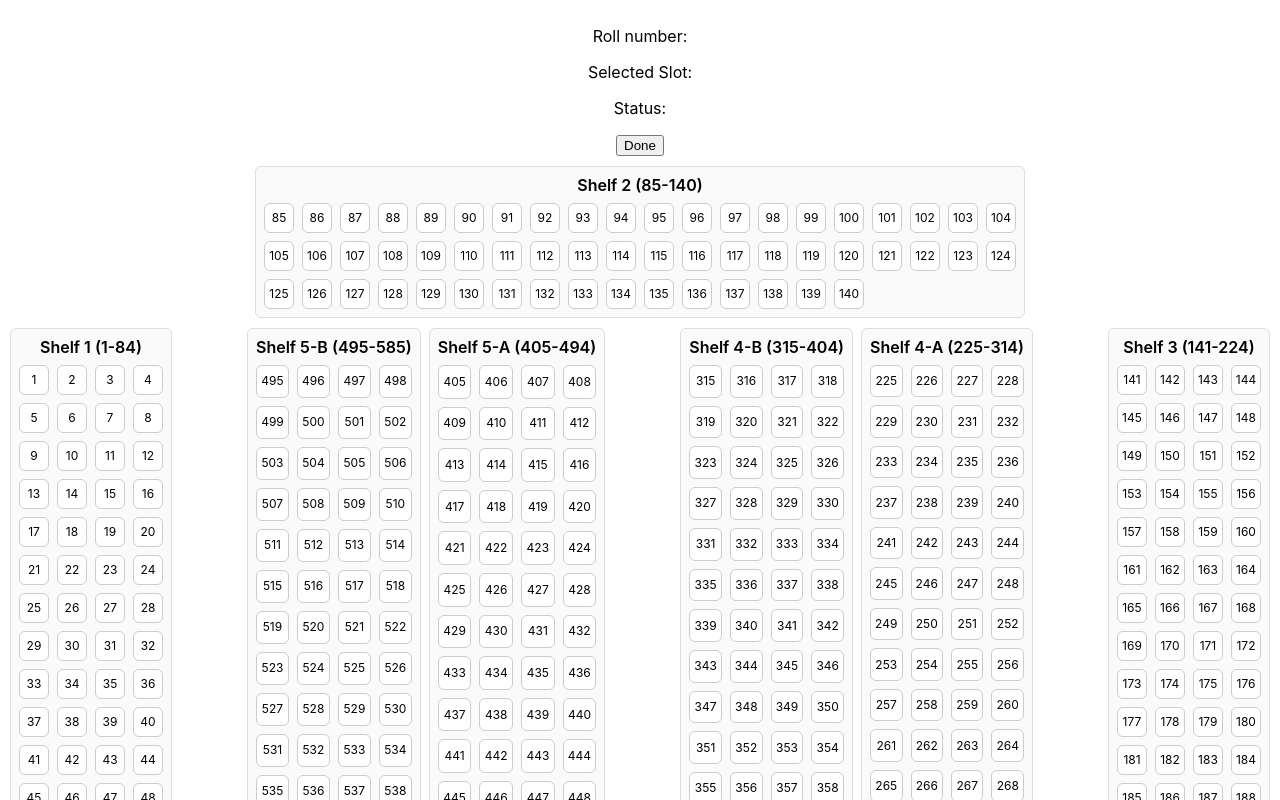
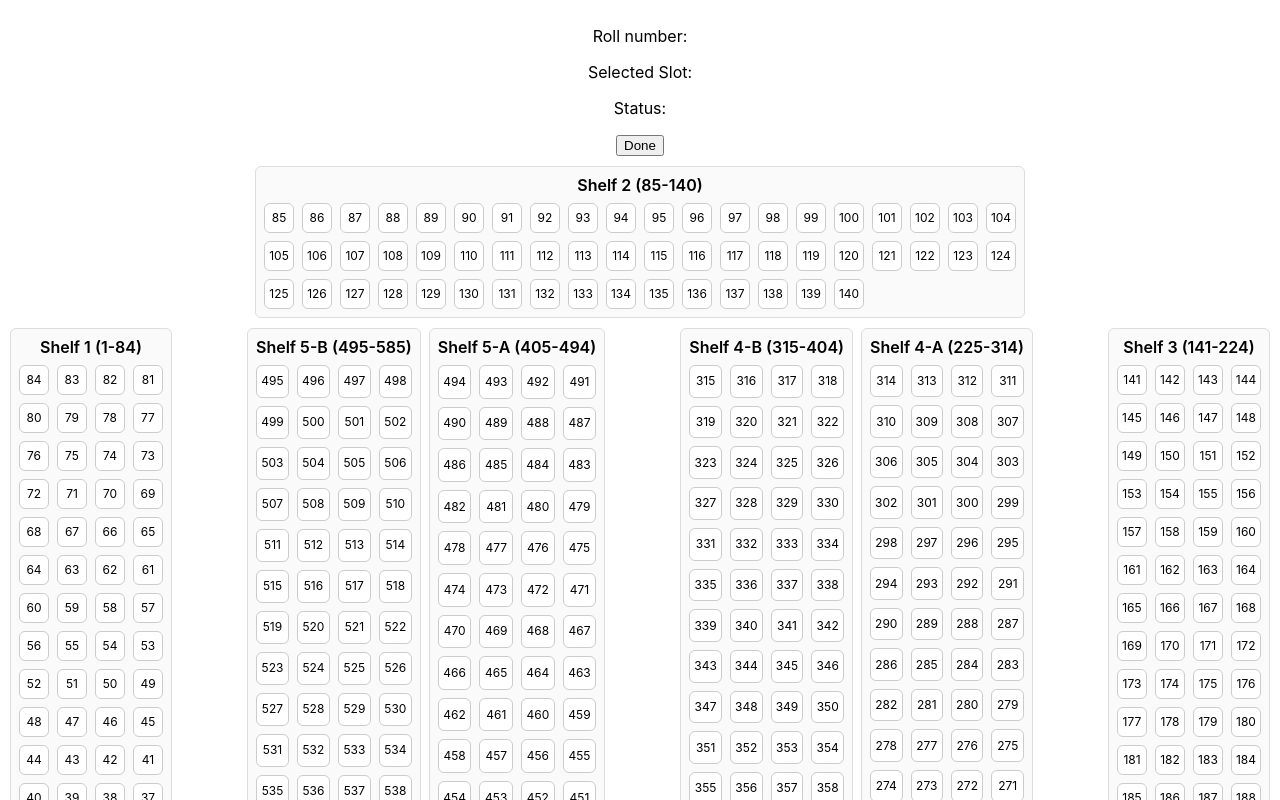
Before and after one commit to swciitg/Library-Token-2025, a React (Create React App) app in the folder frontend/: page /shelf in a window 1280 px wide. Shown: the top 800 px of the page. Built offline with nearby package versions, Linux system fonts and the light colour scheme.

Commit message:
shelf structure fix

```diff
--- a/frontend/src/components/shelf.jsx
+++ b/frontend/src/components/shelf.jsx
@@ -1,13 +1,11 @@
-import React, { useEffect } from 'react';
-import './shelf.css';
-import { useNavigate } from 'react-router-dom';
-import { useSlot } from '../context/SlotContext.js';
+import React, { useEffect } from "react";
+import "./shelf.css";
+import { useNavigate } from "react-router-dom";
+import { useSlot } from "../context/SlotContext.js";
 
 function Shelfs() {
   const navigate = useNavigate();
   const { showSlot, status, setShowSlot, setStatus, rollNumber } = useSlot();
-
-
 
   const shelfStructure = {
     1: Array.from({ length: 84 }, (_, i) => i + 1),
@@ -19,20 +17,23 @@ function Shelfs() {
     },
     5: {
       A: Array.from({ length: 90 }, (_, i) => i + 405),
-      B: Array.from({ length: 91 }, (_, i) => i + 495),
+      B: Array.from({ length: 90 }, (_, i) => i + 495),
     },
   };
 
   const getSlotClass = (slotNumber) => {
     if (Number(showSlot) === Number(slotNumber)) {
-      if (status === 'checkin') return 'slot highlight checkin';
-      if (status === 'checkout') return 'slot highlight checkout';
+      if (status === "checkin") return "slot highlight checkin";
+      if (status === "checkout") return "slot highlight checkout";
     }
-    return 'slot';
+    return "slot";
   };
 
   // Helper to render slots for any shelf
-  const renderSlots = (slotsArray) => {
+  const renderSlots = (slotsArray, shelfNumber) => {
+    if (shelfNumber === 1 || shelfNumber === "4A" || shelfNumber === "5A") {
+      slotsArray = [...slotsArray].reverse();
+    }
     return slotsArray.map((n) => (
       <div key={n} className={getSlotClass(n)}>
         {n}
@@ -40,13 +41,13 @@ function Shelfs() {
     ));
   };
 
-  const newEntry = ()=>{
+  const newEntry = () => {
     setShowSlot("");
     setStatus("");
     navigate("/");
-  }
-   // press enter to go newEntry
-   useEffect(() => {
+  };
+  // press enter to go newEntry
+  useEffect(() => {
     const handleKeyDown = (e) => {
       if (e.key === "Enter") {
         e.preventDefault();
@@ -78,7 +79,7 @@ function Shelfs() {
       <div className="aisle">
         <div className="shelf block">
           <div className="label">Shelf 1 (1-84)</div>
-          <div className="slots">{renderSlots(shelfStructure[1])}</div>
+          <div className="slots">{renderSlots(shelfStructure[1], 1)}</div>
         </div>
 
         <div className="pair">
@@ -88,7 +89,9 @@ function Shelfs() {
           </div>
           <div className="shelf block">
             <div className="label">Shelf 5-A (405-494)</div>
-            <div className="slots">{renderSlots(shelfStructure[5].A)}</div>
+            <div className="slots">
+              {renderSlots(shelfStructure[5].A, "5A")}
+            </div>
           </div>
         </div>
 
@@ -99,7 +102,9 @@ function Shelfs() {
           </div>
           <div className="shelf block">
             <div className="label">Shelf 4-A (225-314)</div>
-            <div className="slots">{renderSlots(shelfStructure[4].A)}</div>
+            <div className="slots">
+              {renderSlots(shelfStructure[4].A, "4A")}
+            </div>
           </div>
         </div>
 
```
